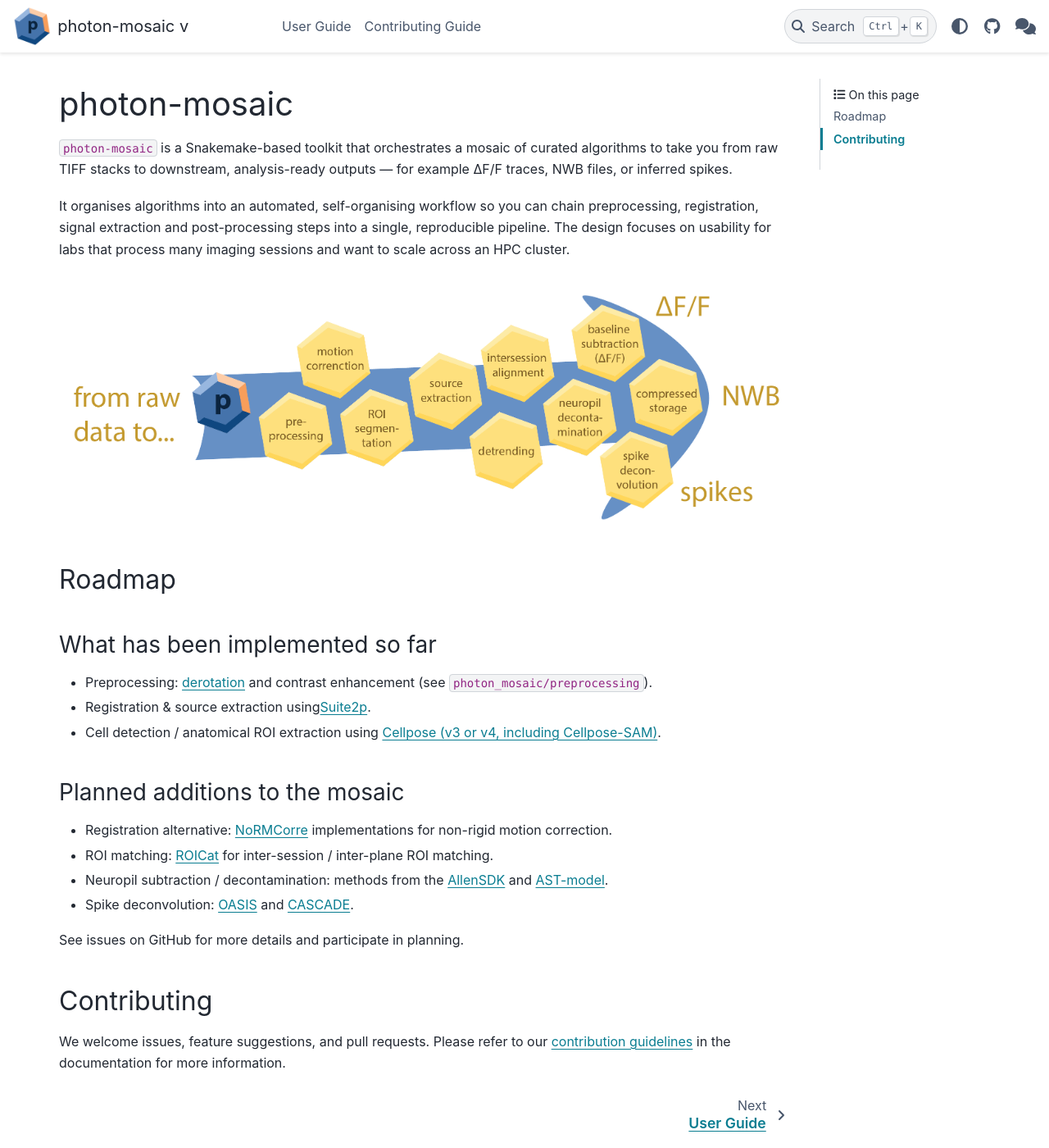
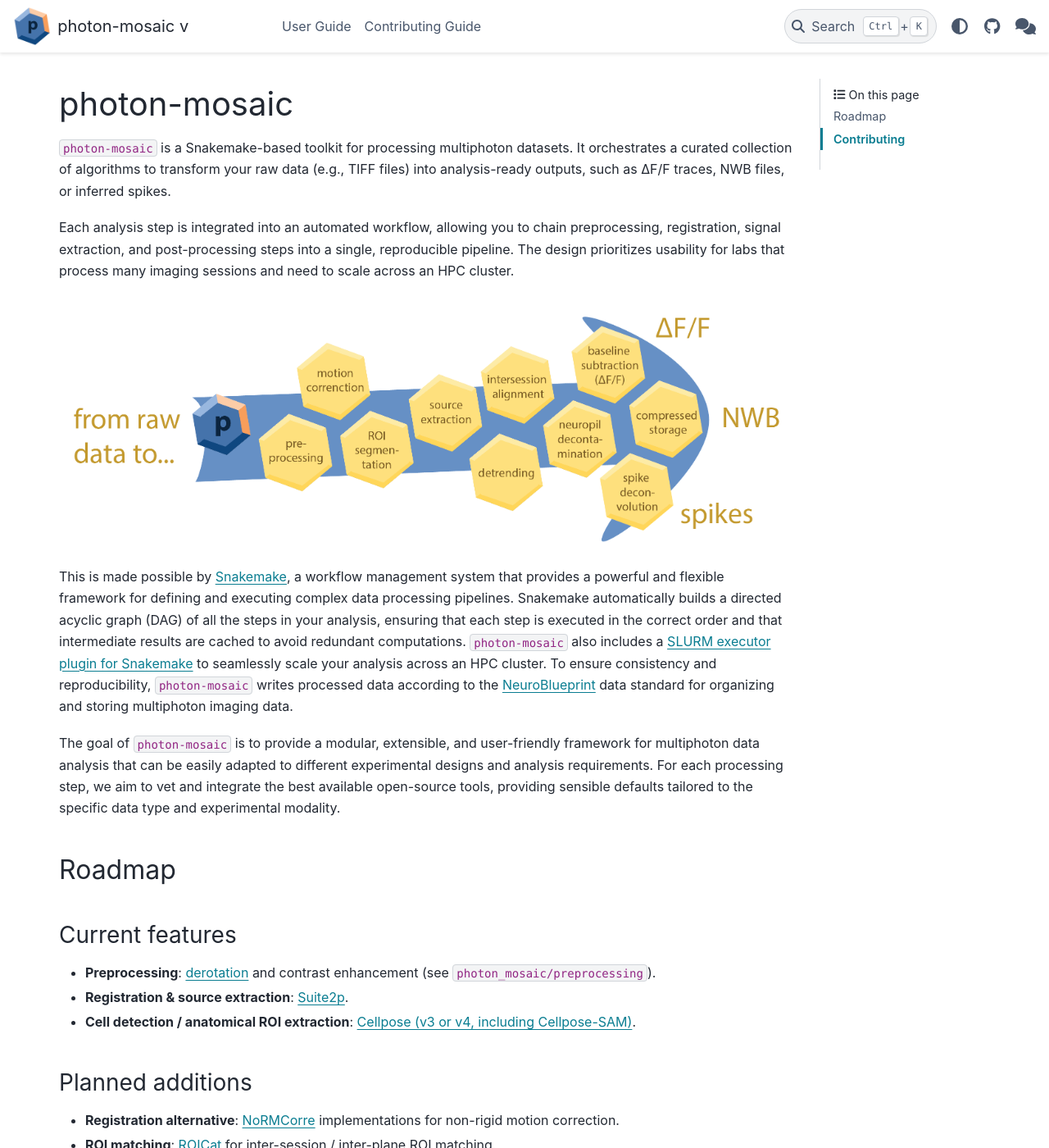
Before and after one commit to neuroinformatics-unit/photon-mosaic, a Sphinx documentation site: the page built from docs/source/index.md, in a window 1280 px wide and 1400 px high. Shown: the whole window at 82% size. Built offline with Sphinx 7.4.7 and the PyData theme 0.15.4, drawn with Linux system fonts in a browser that asks for light colours; pages that are not in the unit, such as notebooks, are missing from menus; the version number could not be read and is left out; some of the changed text lies outside the part shown.

Commit message:
Add improvements to readme and index according to suggestions

```diff
--- a/README.md
+++ b/README.md
@@ -7,27 +7,29 @@
 
 
 # <img src="docs/source/_static/logo.png" alt="photon-mosaic logo" width="36" style="vertical-align: middle; margin-right:8px"> `photon-mosaic`
-`photon-mosaic` is a Snakemake-based toolkit that orchestrates a mosaic of curated algorithms to take you from raw TIFF stacks to downstream, analysis-ready outputs — for example ΔF/F traces, NWB files, or inferred spikes.
+`photon-mosaic` is a Snakemake-based toolkit for processing multiphoton datasets. It orchestrates a curated collection of algorithms to transform your raw data (e.g., TIFF files) into analysis-ready outputs, such as ΔF/F traces, NWB files, or inferred spikes.
 
-It organises algorithms into an automated, self-organising workflow so you can chain preprocessing, registration, signal extraction and post-processing steps into a single, reproducible pipeline. The design focuses on usability for labs that process many imaging sessions and want to scale across an HPC cluster.
+Each analysis step is integrated into an automated workflow, allowing you to chain preprocessing, registration, signal extraction, and post-processing steps into a single, reproducible pipeline. The design prioritizes usability for labs that process many imaging sessions and need to scale across an HPC cluster.
 
 <p align="center">
   <img src="https://raw.githubusercontent.com/neuroinformatics-unit/photon-mosaic/refs/heads/improve-docs/docs/source/_static/pm_illustration1.png" alt="photon-mosaic"/>
 </p>
 
+This is made possible by [Snakemake](https://snakemake.readthedocs.io/en/stable/), a workflow management system that provides a powerful and flexible framework for defining and executing complex data processing pipelines. Snakemake automatically builds a directed acyclic graph (DAG) of all the steps in your analysis, ensuring that each step is executed in the correct order and that intermediate results are cached to avoid redundant computations. `photon-mosaic` also includes a [SLURM executor plugin for Snakemake](https://github.com/snakemake/snakemake-executor-plugin-slurm) to seamlessly scale your analysis across an HPC cluster. To ensure consistency and reproducibility, `photon-mosaic` writes processed data according to the [NeuroBlueprint](https://neuroblueprint.neuroinformatics.dev/latest/index.html) data standard for organizing and storing multiphoton imaging data.
+
+The goal of `photon-mosaic` is to provide a modular, extensible, and user-friendly framework for multiphoton data analysis that can be easily adapted to different experimental designs and analysis requirements. For each processing step, we aim to vet and integrate the best available open-source tools, providing sensible defaults tailored to the specific data type and experimental modality.
+
 ## Roadmap
-### What has been implemented so far
-- Preprocessing: [derotation](https://github.com/neuroinformatics-unit/derotation) and contrast enhancement (see `photon_mosaic/preprocessing`).
-- Registration & source extraction using[Suite2p](https://github.com/MouseLand/suite2p).
-- Cell detection / anatomical ROI extraction using [Cellpose (v3 or v4, including Cellpose-SAM)](https://github.com/MouseLand/cellpose).
+### Current features
+- **Preprocessing**: [derotation](https://github.com/neuroinformatics-unit/derotation) and contrast enhancement (see `photon_mosaic/preprocessing`).
+- **Registration & source extraction**: [Suite2p](https://github.com/MouseLand/suite2p).
+- **Cell detection / anatomical ROI extraction**: [Cellpose (v3 or v4, including Cellpose-SAM)](https://github.com/MouseLand/cellpose).
 
-### Planned additions to the mosaic
-- Registration alternative: [NoRMCorre](https://github.com/flatironinstitute/NoRMCorre) implementations for non-rigid motion correction.
-- ROI matching: [ROICat](https://github.com/RichieHakim/ROICaT) for inter-session / inter-plane ROI matching.
-- Neuropil subtraction / decontamination: methods from the [AllenSDK](https://allensdk.readthedocs.io/en/latest/allensdk.brain_observatory.r_neuropil.html) and [AST-model](https://github.com/znamlab/2p-preprocess).
-- Spike deconvolution: [OASIS](https://github.com/j-friedrich/OASIS) and [CASCADE](https://github.com/HelmchenLabSoftware/Cascade).
-
-See issues on GitHub for more details and participate in planning.
+### Planned additions
+- **Registration alternative**: [NoRMCorre](https://github.com/flatironinstitute/NoRMCorre) implementations for non-rigid motion correction.
+- **ROI matching**: [ROICat](https://github.com/RichieHakim/ROICaT) for inter-session / inter-plane ROI matching.
+- **Neuropil subtraction / decontamination**: Methods from the [AllenSDK](https://allensdk.readthedocs.io/en/latest/allensdk.brain_observatory.r_neuropil.html) and [AST-model](https://github.com/znamlab/2p-preprocess).
+- **Spike deconvolution**: [OASIS](https://github.com/j-friedrich/OASIS) and [CASCADE](https://github.com/HelmchenLabSoftware/Cascade).
 
 ## Installation
 
@@ -47,11 +49,4 @@ pip install 'photon-mosaic[dev]'
 
 ## Contributing
 
-We welcome issues, feature suggestions, and pull requests. Please refer to our [contribution guidelines](https://photon-mosaic.neuroinformatics.dev/user_guide/index.html) in the documentation for more information.
-
-## References & Links
-
-- [Snakemake Docs](https://snakemake.readthedocs.io/en/stable/)
-- [Suite2p Docs](https://suite2p.readthedocs.io/en/latest/)
-- [SLURM Executor Plugin](https://snakemake.github.io/snakemake-plugin-catalog/plugins/executor/slurm.html)
-- [NeuroBlueprint Standard](https://neuroblueprint.neuroinformatics.dev/latest/index.html)
+We welcome issues, feature suggestions, and pull requests. Please refer to our [contribution guidelines](https://photon-mosaic.neuroinformatics.dev/contributing.html) in the documentation for more details.
```
Also changed, not shown: other parts of README.md (+1 -1 lines), docs/source/index.md (+1 -1 lines).
